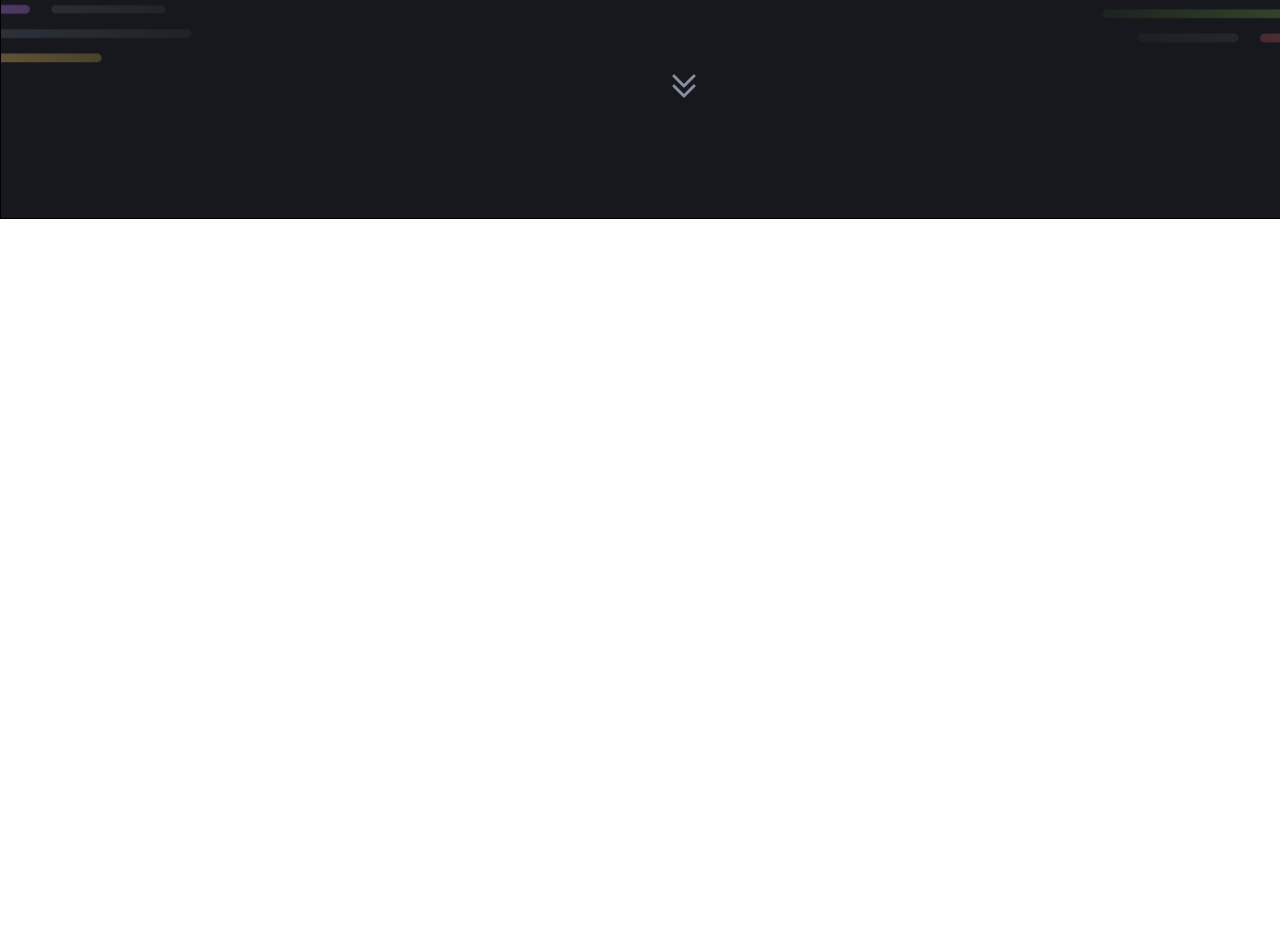
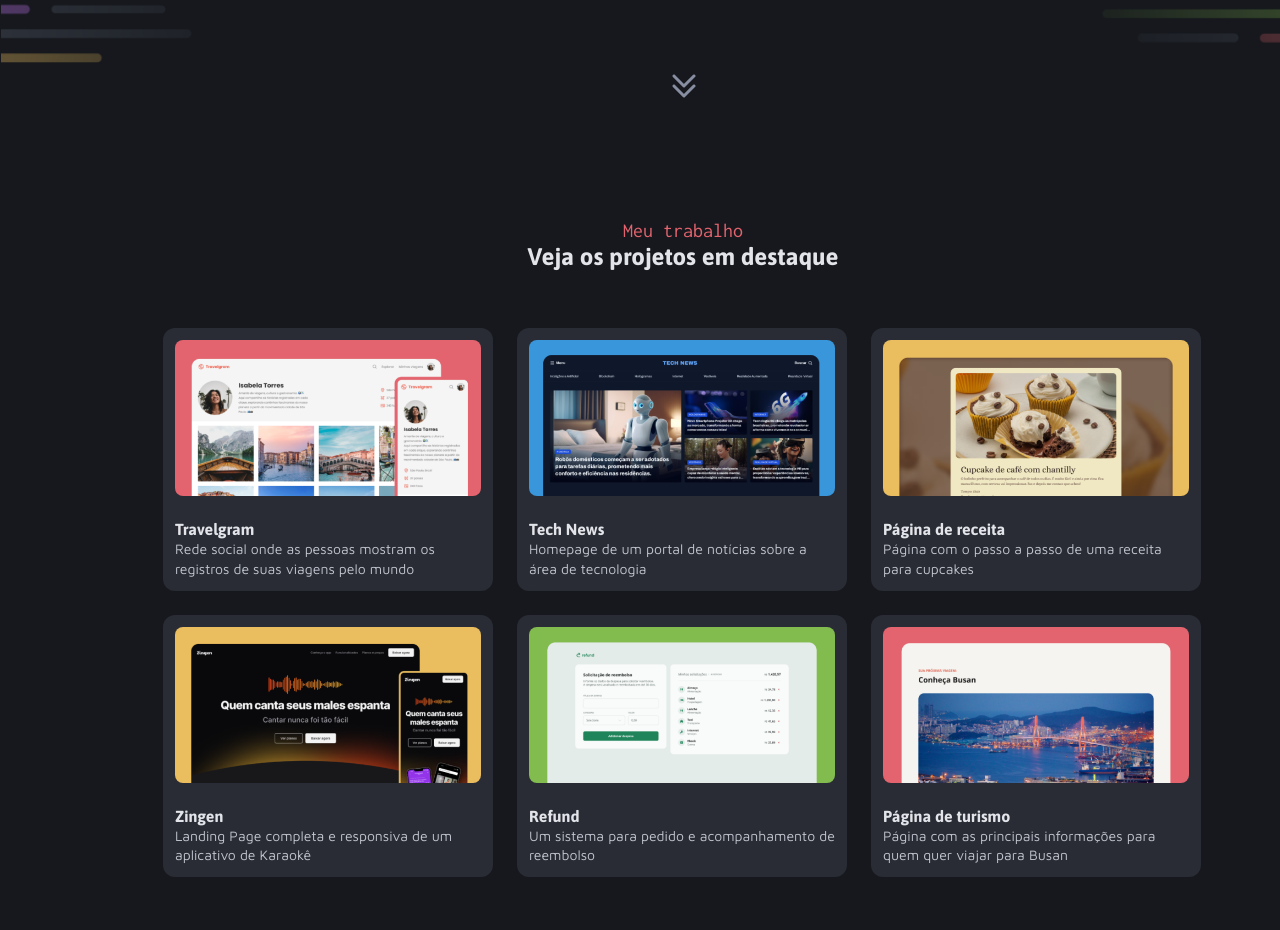
Before and after one commit to mthsalvares/Desafio-RocketSeat---Portfolio-Dev, a plain HTML site: page index.html in a window 1280 px wide. Shown: the part 525-1455 px from the top of the page. Before the commit the page ends 800 px from the top, so only its background shows below. Drawn offline with Linux system fonts and the light colour scheme.

Commit message:
Finalizado a segunda parte do projeto - Sessão "Projetos"

```diff
--- a/index.html
+++ b/index.html
@@ -19,7 +19,7 @@
       <div id="content">
         <img src="assets/icon/Avatar.png" alt="">
         <br>
-        <div class="subtitle">Hello World! Meu nome é <span id="red">Martina Santos</span> e sou</div>
+        <div class="subtitle">Hello World! Meu nome é <span class="red">Martina Santos</span> e sou</div>
         <br>
         <div class="title-lg">Desenvolvedora Fullstack</div>
         <p>Transformo necessidades em aplicações reais, evolventes e funcionais. Desenvolvo sistemas através da minha paixão pela tecnologia, contribuindo com soluções inovadoras e eficazes para desafios complexos.</p>
@@ -53,6 +53,44 @@
       <img src="assets/icon/Vector.png" alt="">
     </div>
   </header>
+  <main id="projetos">
+    <div class="cabecalho">
+      <span class="red subtitle">Meu trabalho</span>
+      <span class="title-md">Veja os projetos em destaque</span>
+    </div>
+    <div id="grid">
+      <div class="card">
+        <img src="assets/images/Thumbnail_Project-01.png" alt="">
+        <span class="title-sm">Travelgram</span>
+        <p>Rede social onde as pessoas mostram os registros de suas viagens pelo mundo</p>
+      </div>
+      <div class="card">
+        <img src="assets/images/Thumbnail_Project-02.png" alt="">
+        <span class="title-sm">Tech News</span>
+        <p>Homepage de um portal de notícias sobre a área de tecnologia</p>
+      </div>
+      <div class="card">
+        <img src="assets/images/Thumbnail_Project-03.png" alt="">
+        <span class="title-sm">Página de receita</span>
+        <p>Página com o passo a passo de uma receita para cupcakes</p>
+      </div>
+      <div class="card">
+        <img src="assets/images/Thumbnail_Project-04.png" alt="">
+        <span class="title-sm">Zingen</span>
+        <p>Landing Page completa e responsiva de um aplicativo de Karaokê</p>
+      </div>
+      <div class="card">
+        <img src="assets/images/Thumbnail_Project-05.png" alt="">
+        <span class="title-sm">Refund</span>
+        <p>Um sistema para pedido e acompanhamento de reembolso</p>
+      </div>
+      <div class="card">
+        <img src="assets/images/Thumbnail_Project-06.png" alt="">
+        <span class="title-sm">Página de turismo</span>
+        <p>Página com as principais informações para quem quer viajar para Busan</p>
+      </div>
+    </div>
+  </main>
 
 </body>
 </html>
--- a/styles/index.css
+++ b/styles/index.css
@@ -1,2 +1,4 @@
 @import url(global.css);
 @import url(intro.css);
+@import url(projetos.css);
+@import url(utilitario.css);
--- a/styles/intro.css
+++ b/styles/intro.css
@@ -1,7 +1,7 @@
 #intro {
   background-image: url(../assets/background/Background_Intro.png);
   background-size: cover;
-  border: 1px solid black;
+  border: 1px solid var(--gray-200);
 
   #info {
     margin-block: 120px;
@@ -22,23 +22,6 @@
         width: 112px;
         height: 112px;
       }
-
-      .subtitle {
-        font: var(--subtitle);
-
-        #red {
-          color: var(--red);
-        }
-      }
-
-      .title-lg {
-        font: var(--title-lg);
-      }
-
-      p {
-        font: var(--text-sm);
-        text-align: center;
-      }
     }
 
     #tags {
@@ -46,22 +29,6 @@
       width: 754px;
       display: flex;
       gap: 16px;
-
-      .tagform {
-        padding-inline: 16px;
-        display: flex;
-        align-items: center;
-        justify-content: center;
-
-        gap: 8px;
-
-        border-radius: 999px;
-        background-color: var(--gray-300);
-        text: var(--text-md);
-        height: 40px;
-
-        color: var(--gray-500);
-      }
     }
   }
 }
--- /dev/null
+++ b/styles/projetos.css
@@ -0,0 +1,30 @@
+#projetos {
+  background-color: var(--gray-200);
+  display: flex;
+  flex-direction: column;
+  align-items: center;
+
+  .cabecalho {
+    display: flex;
+    flex-direction: column;
+    align-items: center;
+    margin-bottom: 56px;
+  }
+
+  #grid {
+    width: 1040px;
+    display: grid;
+    grid-template-columns: repeat(3, 330px);
+    gap: 24px;
+
+    margin-bottom: 144px;
+
+    img {
+      width: 306px;
+      height: 156px;
+      border-radius: 8px;
+      margin-bottom: 20px;
+    }
+  }
+
+}
--- /dev/null
+++ b/styles/utilitario.css
@@ -0,0 +1,51 @@
+.subtitle {
+  font: var(--subtitle);
+  color: var(--gray-500);
+}
+
+.red {
+  color: var(--red);
+}
+
+.title-lg {
+  font: var(--title-lg);
+  color: var(--gray-600);
+}
+
+p {
+  font: var(--text-sm);
+  color: var(--gray-500);
+}
+
+.title-sm {
+  font: var(--title-sm);
+  color: var(--gray-600);
+  margin-bottom: 8px;
+}
+
+.title-md {
+  font: var(--title-md);
+  color: var(--gray-600);
+}
+
+.tagform {
+  padding-inline: 16px;
+  display: flex;
+  align-items: center;
+  justify-content: center;
+
+  gap: 8px;
+
+  border-radius: 999px;
+  background-color: var(--gray-300);
+  text: var(--text-md);
+  height: 40px;
+
+  color: var(--gray-500);
+}
+
+.card {
+  background-color: var(--gray-300);
+  border-radius: 12px;
+  padding: 12px;
+}
```
